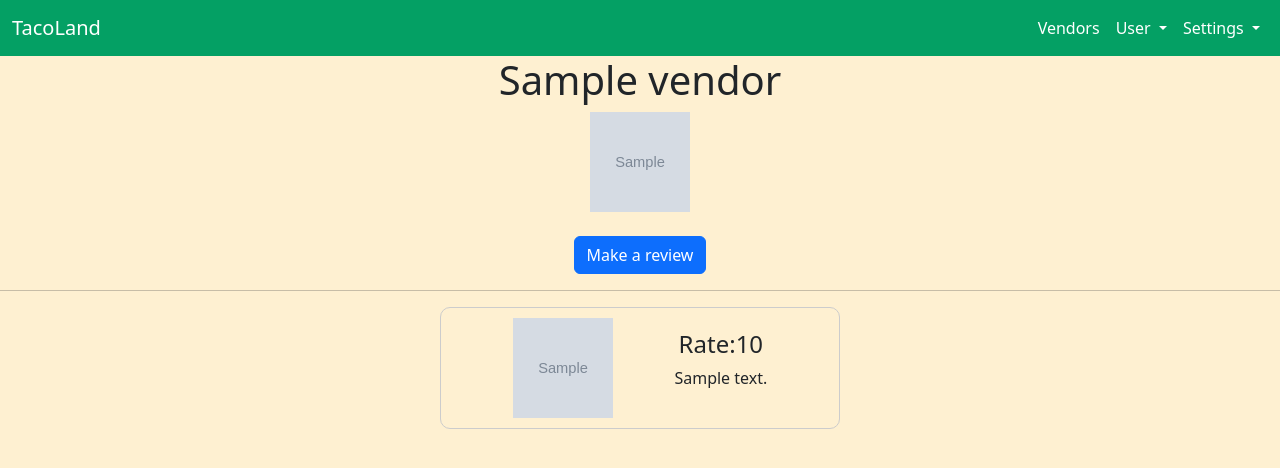
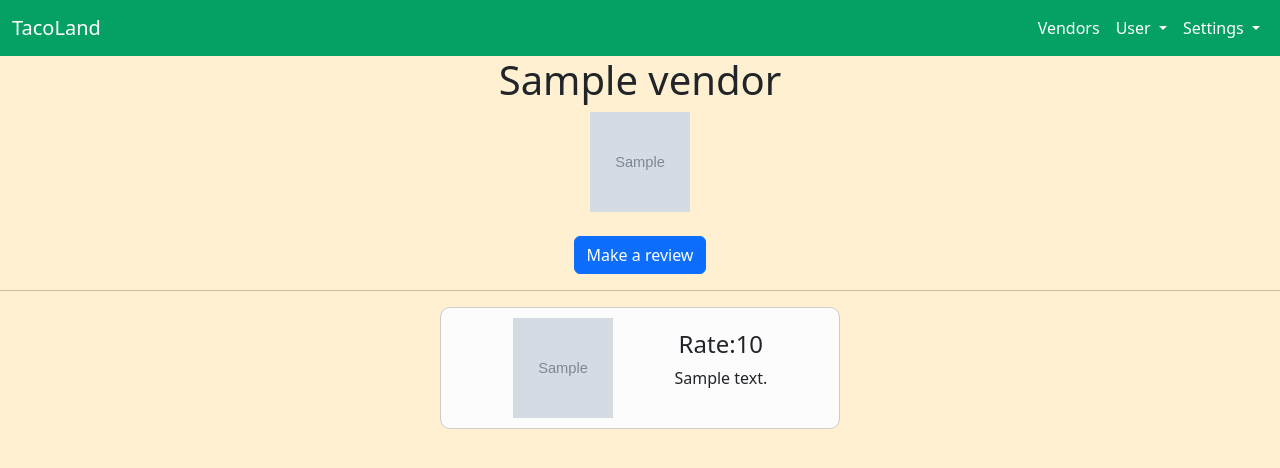
Before and after one commit to eric-ramos-garnica/TacoLand-project, a Flask app: page /rating/1 in a window 1280 px wide. Shown: the top 468 px of the page. Run offline with Flask 2, Linux system fonts and the light colour scheme; the visitor is signed in with stand-in values (Sample User, id 1); tables that the repository leaves empty hold one stand-in row (values such as "Sample post"); grey boxes marked "Sample" are stand-in pictures.

Commit message:
rating styling done

```diff
--- a/static/css/index.css
+++ b/static/css/index.css
@@ -336,6 +336,7 @@ opacity: 1;
     flex-direction: row;
     flex-wrap: wrap;
     justify-content: space-evenly;
+    background-color: hsl(0, 0%, 99%);
 }
 .review-info-text{
     display: flex;
```
